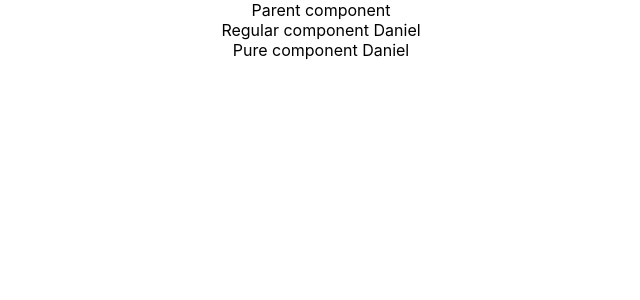
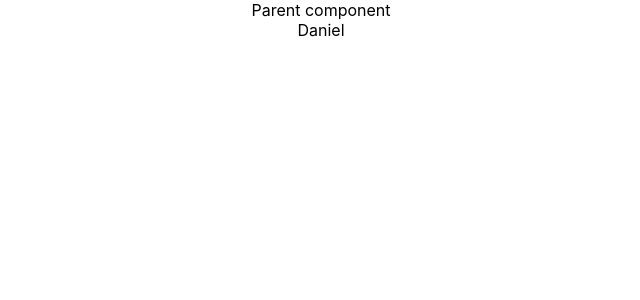
Before and after one commit to DanielBrito/react-js-studies, a React (Create React App) app in the folder hello-world/: page / in a window 1280 px wide. Shown: the top 300 px of the page, without its empty margins (319-959 px from the left). Built offline with nearby package versions, Linux system fonts and the light colour scheme.

Commit message:
Memo Component

```diff
--- a/hello-world/src/App.js
+++ b/hello-world/src/App.js
@@ -1,6 +1,6 @@
-import React, {Component} from 'react';
+import React, {Component} from 'react'
 import './App.css';
-import Parent from './components/Parent';
+import Parent from './components/Parent'
 
 class App extends Component {
 
--- /dev/null
+++ b/hello-world/src/components/Memo.js
@@ -0,0 +1,12 @@
+import React from 'react'
+
+function Memo({name}) {
+    console.log('Rendering Memo Component')
+    return (
+        <div>
+            {name}
+        </div>
+    )
+}
+
+export default React.memo(Memo)
--- a/hello-world/src/components/Parent.js
+++ b/hello-world/src/components/Parent.js
@@ -1,8 +1,7 @@
-import React, { PureComponent } from 'react'
-import Regular from './Regular'
-import Pure from './Pure'
+import React, { Component } from 'react'
+import Memo from './Memo'
 
-class Parent extends PureComponent {
+class Parent extends Component {
 
     constructor(props) {
         super(props)
@@ -25,8 +24,9 @@ class Parent extends PureComponent {
         return (
             <div>
                 Parent component
-                <Regular name={this.state.name}/>
-                <Pure name={this.state.name}/>
+                {/* <Regular name={this.state.name}/> */}
+                {/* <Pure name={this.state.name}/> */}
+                <Memo name={this.state.name}/>
             </div>
         )
     }
```
